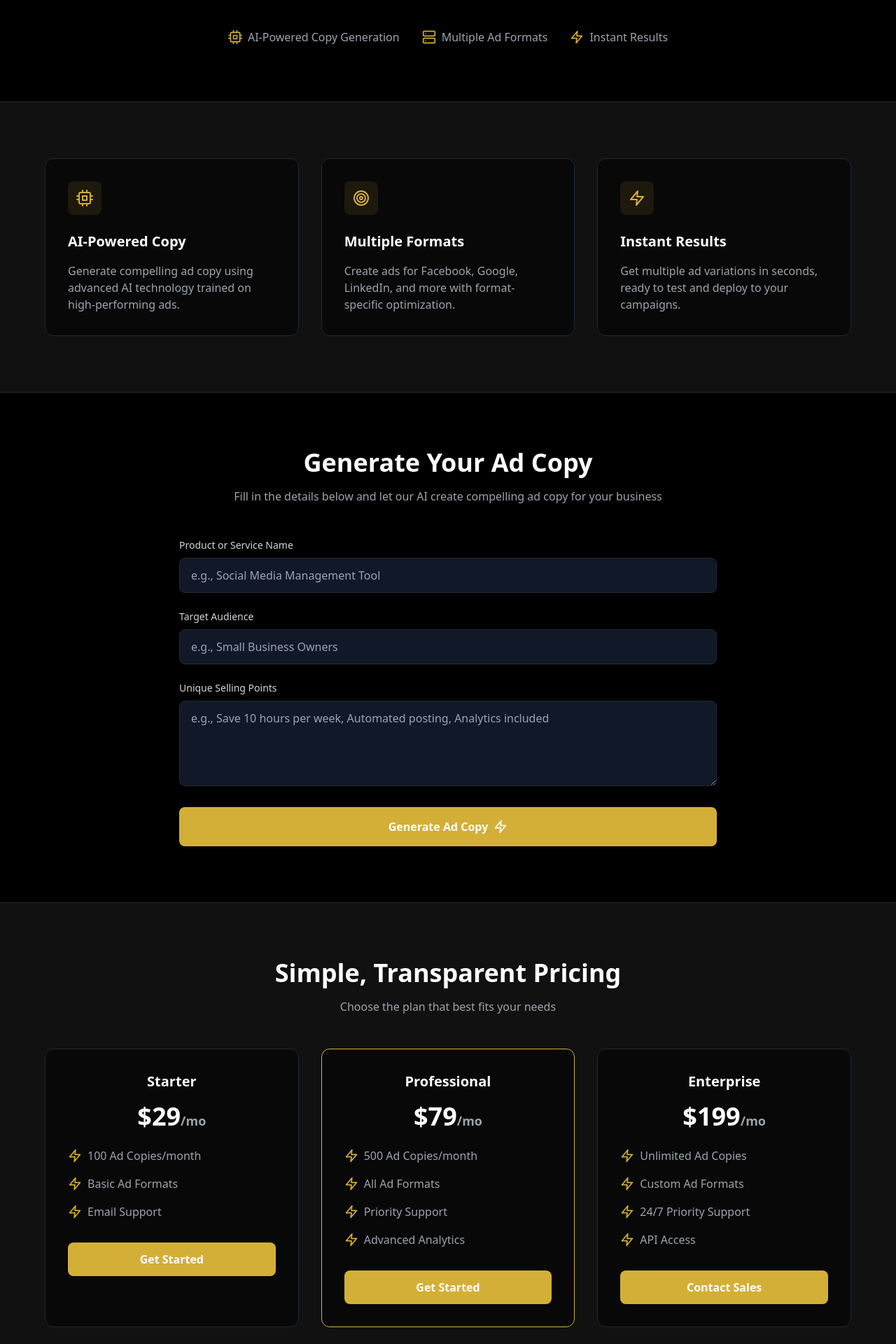
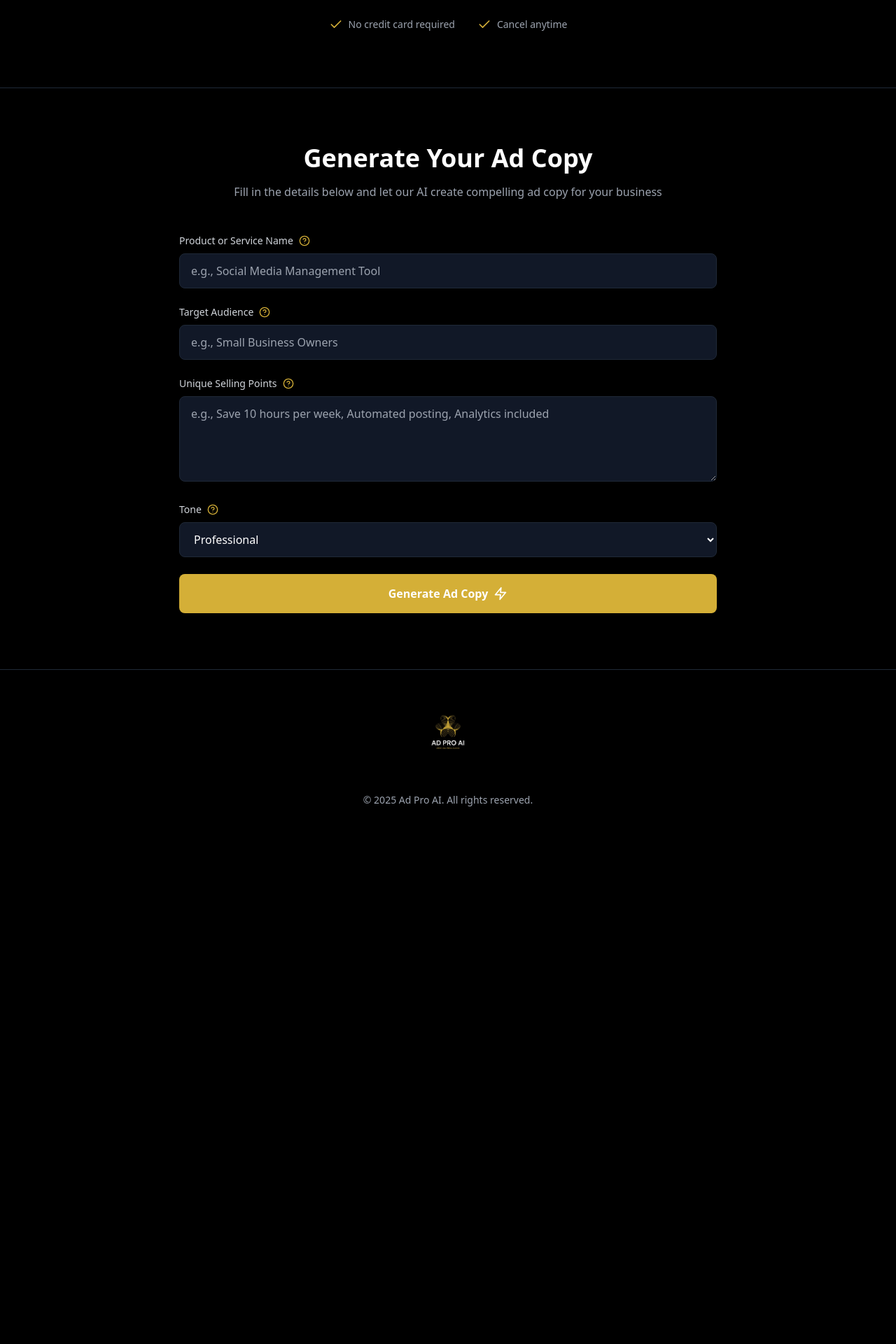
Before and after one commit to DSEGroupdev/adproai, a Next.js app: page / in a window 1280 px wide. Shown: the part 540-2460 px from the top of the page at 70% size. After the commit the page ends 1741 px from the top, so only its background shows below. Built offline with nearby package versions, Linux system fonts and the light colour scheme.

Commit message:
Update design with larger logo and complete dark theme

```diff
--- a/pages/index.js
+++ b/pages/index.js
@@ -3,15 +3,27 @@
 // Force deployment - April 16, 2024 - v2
 import Head from 'next/head'
 import Image from 'next/image'
-import { FiZap, FiCode, FiServer, FiTarget, FiCpu, FiBox } from 'react-icons/fi'
+import { FiZap, FiHelpCircle, FiCopy, FiCheck } from 'react-icons/fi'
 import { useState } from 'react'
 
 export default function Home() {
   const [formData, setFormData] = useState({
     product: '',
     audience: '',
-    usp: ''
+    usp: '',
+    tone: 'professional'
   })
+
+  const [adOutput, setAdOutput] = useState(null)
+  const [isGenerating, setIsGenerating] = useState(false)
+  const [copied, setCopied] = useState(false)
+
+  const tooltips = {
+    product: "What are you selling? Be specific (e.g., 'Social Media Management Software' or 'Online Fitness Coaching')",
+    audience: "Who is your ideal customer? Include demographics, interests, or pain points",
+    usp: "What makes your offering unique? List key benefits or features that set you apart",
+    tone: "How should your ad sound? Choose a tone that resonates with your audience"
+  }
 
   const handleInputChange = (e) => {
     setFormData({
@@ -20,10 +32,32 @@ export default function Home() {
     })
   }
 
-  const handleSubmit = (e) => {
+  const handleSubmit = async (e) => {
     e.preventDefault()
-    // Add form submission logic here
-    console.log('Form submitted:', formData)
+    setIsGenerating(true)
+
+    try {
+      const response = await fetch('/api/generate', {
+        method: 'POST',
+        headers: {
+          'Content-Type': 'application/json',
+        },
+        body: JSON.stringify(formData),
+      })
+
+      const data = await response.json()
+      setAdOutput(data)
+    } catch (error) {
+      console.error('Error generating ad:', error)
+    } finally {
+      setIsGenerating(false)
+    }
+  }
+
+  const copyToClipboard = (text) => {
+    navigator.clipboard.writeText(text)
+    setCopied(true)
+    setTimeout(() => setCopied(false), 2000)
   }
 
   const scrollToForm = () => {
@@ -43,7 +77,7 @@ export default function Home() {
       <nav className="fixed top-0 left-0 right-0 z-50 bg-black/80 backdrop-blur-sm border-b border-gray-800">
         <div className="container mx-auto px-4 py-4">
           <div className="flex items-center justify-between">
-            <div className="relative w-56 h-24">
+            <div className="relative w-[224px] h-[96px]">
               <Image
                 src="/logo.jpg"
                 alt="Ad Pro AI Logo"
@@ -69,64 +103,31 @@ export default function Home() {
             <p className="text-xl text-gray-300 mb-12 max-w-2xl mx-auto leading-relaxed">
               Built for marketers, entrepreneurs, and agencies.<br />No writing skills needed.
             </p>
-            <div className="flex flex-col sm:flex-row gap-4 justify-center items-center mb-12">
+            <div className="flex flex-col sm:flex-row gap-4 justify-center items-center mb-8">
               <button
                 onClick={scrollToForm}
                 className="bg-[#D4AF37] hover:bg-[#C19B2E] text-white font-bold py-4 px-8 rounded-lg transition-all duration-300 transform hover:-translate-y-1 hover:shadow-xl w-full sm:w-auto flex items-center justify-center gap-2"
               >
-                Get Started Now
+                Try it Free
                 <FiZap className="w-5 h-5" />
               </button>
             </div>
-            <div className="flex flex-wrap justify-center gap-8 text-gray-400">
+            <div className="flex flex-wrap justify-center gap-8 text-gray-400 text-sm">
               <div className="flex items-center gap-2">
-                <FiCpu className="text-[#D4AF37] w-5 h-5" />
-                <span>AI-Powered Copy Generation</span>
+                <FiCheck className="text-[#D4AF37] w-5 h-5" />
+                <span>No credit card required</span>
               </div>
               <div className="flex items-center gap-2">
-                <FiServer className="text-[#D4AF37] w-5 h-5" />
-                <span>Multiple Ad Formats</span>
-              </div>
-              <div className="flex items-center gap-2">
-                <FiZap className="text-[#D4AF37] w-5 h-5" />
-                <span>Instant Results</span>
+                <FiCheck className="text-[#D4AF37] w-5 h-5" />
+                <span>Cancel anytime</span>
               </div>
             </div>
           </div>
         </div>
       </section>
 
-      {/* Features Section */}
-      <section className="py-20 bg-[#111] border-b border-gray-800">
-        <div className="container mx-auto px-4">
-          <div className="max-w-6xl mx-auto grid md:grid-cols-3 gap-8">
-            <div className="bg-black/50 p-8 rounded-xl border border-gray-800 hover:border-[#D4AF37] transition-colors">
-              <div className="w-12 h-12 bg-[#D4AF37]/10 rounded-lg flex items-center justify-center mb-6">
-                <FiCpu className="text-[#D4AF37] w-6 h-6" />
-              </div>
-              <h3 className="text-xl font-bold text-white mb-4">AI-Powered Copy</h3>
-              <p className="text-gray-400">Generate compelling ad copy using advanced AI technology trained on high-performing ads.</p>
-            </div>
-            <div className="bg-black/50 p-8 rounded-xl border border-gray-800 hover:border-[#D4AF37] transition-colors">
-              <div className="w-12 h-12 bg-[#D4AF37]/10 rounded-lg flex items-center justify-center mb-6">
-                <FiTarget className="text-[#D4AF37] w-6 h-6" />
-              </div>
-              <h3 className="text-xl font-bold text-white mb-4">Multiple Formats</h3>
-              <p className="text-gray-400">Create ads for Facebook, Google, LinkedIn, and more with format-specific optimization.</p>
-            </div>
-            <div className="bg-black/50 p-8 rounded-xl border border-gray-800 hover:border-[#D4AF37] transition-colors">
-              <div className="w-12 h-12 bg-[#D4AF37]/10 rounded-lg flex items-center justify-center mb-6">
-                <FiZap className="text-[#D4AF37] w-6 h-6" />
-              </div>
-              <h3 className="text-xl font-bold text-white mb-4">Instant Results</h3>
-              <p className="text-gray-400">Get multiple ad variations in seconds, ready to test and deploy to your campaigns.</p>
-            </div>
-          </div>
-        </div>
-      </section>
-
       {/* Ad Copy Generator Form */}
-      <section id="adCopyForm" className="py-20 bg-black border-b border-gray-800">
+      <section id="adCopyForm" className="py-20 bg-black">
         <div className="container mx-auto px-4">
           <div className="max-w-3xl mx-auto">
             <div className="text-center mb-12">
@@ -139,9 +140,17 @@ export default function Home() {
             </div>
             <form onSubmit={handleSubmit} className="space-y-6">
               <div>
-                <label htmlFor="product" className="block text-sm font-medium text-gray-300 mb-2">
+                <div className="flex items-center gap-2 mb-2">
+                  <label htmlFor="product" className="block text-sm font-medium text-gray-300">
                     Product or Service Name
                   </label>
+                  <div className="group relative">
+                    <FiHelpCircle className="text-[#D4AF37] w-4 h-4 cursor-help" />
+                    <div className="absolute bottom-full left-1/2 transform -translate-x-1/2 mb-2 px-3 py-2 bg-gray-900 text-white text-sm rounded-lg opacity-0 group-hover:opacity-100 transition-opacity duration-200 whitespace-nowrap">
+                      {tooltips.product}
+                    </div>
+                  </div>
+                </div>
                 <input
                   type="text"
                   id="product"
@@ -149,12 +158,21 @@ export default function Home() {
                   onChange={handleInputChange}
                   className="w-full px-4 py-3 bg-gray-900 border border-gray-800 rounded-lg focus:ring-2 focus:ring-[#D4AF37] focus:border-transparent text-white"
                   placeholder="e.g., Social Media Management Tool"
+                  required
                 />
               </div>
               <div>
-                <label htmlFor="audience" className="block text-sm font-medium text-gray-300 mb-2">
+                <div className="flex items-center gap-2 mb-2">
+                  <label htmlFor="audience" className="block text-sm font-medium text-gray-300">
                     Target Audience
                   </label>
+                  <div className="group relative">
+                    <FiHelpCircle className="text-[#D4AF37] w-4 h-4 cursor-help" />
+                    <div className="absolute bottom-full left-1/2 transform -translate-x-1/2 mb-2 px-3 py-2 bg-gray-900 text-white text-sm rounded-lg opacity-0 group-hover:opacity-100 transition-opacity duration-200 whitespace-nowrap">
+                      {tooltips.audience}
+                    </div>
+                  </div>
+                </div>
                 <input
                   type="text"
                   id="audience"
@@ -162,12 +180,21 @@ export default function Home() {
                   onChange={handleInputChange}
                   className="w-full px-4 py-3 bg-gray-900 border border-gray-800 rounded-lg focus:ring-2 focus:ring-[#D4AF37] focus:border-transparent text-white"
                   placeholder="e.g., Small Business Owners"
+                  required
                 />
               </div>
               <div>
-                <label htmlFor="usp" className="block text-sm font-medium text-gray-300 mb-2">
+                <div className="flex items-center gap-2 mb-2">
+                  <label htmlFor="usp" className="block text-sm font-medium text-gray-300">
                     Unique Selling Points
                   </label>
+                  <div className="group relative">
+                    <FiHelpCircle className="text-[#D4AF37] w-4 h-4 cursor-help" />
+                    <div className="absolute bottom-full left-1/2 transform -translate-x-1/2 mb-2 px-3 py-2 bg-gray-900 text-white text-sm rounded-lg opacity-0 group-hover:opacity-100 transition-opacity duration-200 whitespace-nowrap">
+                      {tooltips.usp}
+                    </div>
+                  </div>
+                </div>
                 <textarea
                   id="usp"
                   value={formData.usp}
@@ -175,13 +202,41 @@ export default function Home() {
                   rows={4}
                   className="w-full px-4 py-3 bg-gray-900 border border-gray-800 rounded-lg focus:ring-2 focus:ring-[#D4AF37] focus:border-transparent text-white"
                   placeholder="e.g., Save 10 hours per week, Automated posting, Analytics included"
+                  required
                 />
+              </div>
+              <div>
+                <div className="flex items-center gap-2 mb-2">
+                  <label htmlFor="tone" className="block text-sm font-medium text-gray-300">
+                    Tone
+                  </label>
+                  <div className="group relative">
+                    <FiHelpCircle className="text-[#D4AF37] w-4 h-4 cursor-help" />
+                    <div className="absolute bottom-full left-1/2 transform -translate-x-1/2 mb-2 px-3 py-2 bg-gray-900 text-white text-sm rounded-lg opacity-0 group-hover:opacity-100 transition-opacity duration-200 whitespace-nowrap">
+                      {tooltips.tone}
+                    </div>
+                  </div>
+                </div>
+                <select
+                  id="tone"
+                  value={formData.tone}
+                  onChange={handleInputChange}
+                  className="w-full px-4 py-3 bg-gray-900 border border-gray-800 rounded-lg focus:ring-2 focus:ring-[#D4AF37] focus:border-transparent text-white"
+                  required
+                >
+                  <option value="professional">Professional</option>
+                  <option value="friendly">Friendly</option>
+                  <option value="casual">Casual</option>
+                  <option value="persuasive">Persuasive</option>
+                  <option value="urgent">Urgent</option>
+                </select>
               </div>
               <button
                 type="submit"
-                className="w-full bg-[#D4AF37] hover:bg-[#C19B2E] text-white font-bold py-4 px-8 rounded-lg transition-all duration-300 transform hover:-translate-y-1 hover:shadow-xl flex items-center justify-center gap-2"
+                disabled={isGenerating}
+                className="w-full bg-[#D4AF37] hover:bg-[#C19B2E] text-white font-bold py-4 px-8 rounded-lg transition-all duration-300 transform hover:-translate-y-1 hover:shadow-xl flex items-center justify-center gap-2 disabled:opacity-50 disabled:cursor-not-allowed"
               >
-                Generate Ad Copy
+                {isGenerating ? 'Generating...' : 'Generate Ad Copy'}
                 <FiZap className="w-5 h-5" />
               </button>
             </form>
@@ -189,98 +244,67 @@ export default function Home() {
         </div>
       </section>
 
-      {/* Pricing Section */}
-      <section className="py-20 bg-[#111] border-b border-gray-800">
+      {/* Ad Output Section */}
+      {adOutput && (
+        <section className="py-20 bg-gray-900">
           <div className="container mx-auto px-4">
-          <div className="text-center mb-12">
-            <h2 className="text-3xl md:text-4xl font-bold text-white mb-4">
-              Simple, Transparent Pricing
-            </h2>
-            <p className="text-gray-400">
-              Choose the plan that best fits your needs
-            </p>
+            <div className="max-w-3xl mx-auto">
+              <div className="bg-black p-8 rounded-xl border border-gray-800">
+                <div className="space-y-6">
+                  <div>
+                    <h3 className="text-sm font-medium text-gray-400 mb-2">Headline</h3>
+                    <p className="text-xl font-bold text-white">{adOutput.headline}</p>
                   </div>
-          <div className="max-w-6xl mx-auto grid md:grid-cols-3 gap-8">
-            <div className="bg-black/50 p-8 rounded-xl border border-gray-800 hover:border-[#D4AF37] transition-colors">
-              <div className="text-center">
-                <h3 className="text-xl font-bold text-white mb-4">Starter</h3>
-                <div className="text-4xl font-bold text-white mb-6">$29<span className="text-lg text-gray-400">/mo</span></div>
-                <ul className="space-y-4 mb-8">
-                  <li className="text-gray-400 flex items-center gap-2">
-                    <FiZap className="text-[#D4AF37] w-5 h-5" />
-                    <span>100 Ad Copies/month</span>
-                  </li>
-                  <li className="text-gray-400 flex items-center gap-2">
-                    <FiZap className="text-[#D4AF37] w-5 h-5" />
-                    <span>Basic Ad Formats</span>
-                  </li>
-                  <li className="text-gray-400 flex items-center gap-2">
-                    <FiZap className="text-[#D4AF37] w-5 h-5" />
-                    <span>Email Support</span>
-                  </li>
-                </ul>
-                <button className="w-full bg-[#D4AF37] hover:bg-[#C19B2E] text-white font-bold py-3 px-6 rounded-lg transition-all duration-300">
-                  Get Started
-                </button>
+                  <div>
+                    <h3 className="text-sm font-medium text-gray-400 mb-2">Ad Copy</h3>
+                    <p className="text-white">{adOutput.body}</p>
                   </div>
+                  <div>
+                    <h3 className="text-sm font-medium text-gray-400 mb-2">Call to Action</h3>
+                    <p className="text-white">{adOutput.cta}</p>
                   </div>
-            <div className="bg-black/50 p-8 rounded-xl border border-[#D4AF37] transform hover:scale-105 transition-all duration-300">
-              <div className="text-center">
-                <h3 className="text-xl font-bold text-white mb-4">Professional</h3>
-                <div className="text-4xl font-bold text-white mb-6">$79<span className="text-lg text-gray-400">/mo</span></div>
-                <ul className="space-y-4 mb-8">
-                  <li className="text-gray-400 flex items-center gap-2">
-                    <FiZap className="text-[#D4AF37] w-5 h-5" />
-                    <span>500 Ad Copies/month</span>
-                  </li>
-                  <li className="text-gray-400 flex items-center gap-2">
-                    <FiZap className="text-[#D4AF37] w-5 h-5" />
-                    <span>All Ad Formats</span>
-                  </li>
-                  <li className="text-gray-400 flex items-center gap-2">
-                    <FiZap className="text-[#D4AF37] w-5 h-5" />
-                    <span>Priority Support</span>
-                  </li>
-                  <li className="text-gray-400 flex items-center gap-2">
-                    <FiZap className="text-[#D4AF37] w-5 h-5" />
-                    <span>Advanced Analytics</span>
-                  </li>
-                </ul>
-                <button className="w-full bg-[#D4AF37] hover:bg-[#C19B2E] text-white font-bold py-3 px-6 rounded-lg transition-all duration-300">
-                  Get Started
-                </button>
-              </div>
-            </div>
-            <div className="bg-black/50 p-8 rounded-xl border border-gray-800 hover:border-[#D4AF37] transition-colors">
-              <div className="text-center">
-                <h3 className="text-xl font-bold text-white mb-4">Enterprise</h3>
-                <div className="text-4xl font-bold text-white mb-6">$199<span className="text-lg text-gray-400">/mo</span></div>
-                <ul className="space-y-4 mb-8">
-                  <li className="text-gray-400 flex items-center gap-2">
-                    <FiZap className="text-[#D4AF37] w-5 h-5" />
-                    <span>Unlimited Ad Copies</span>
-                  </li>
-                  <li className="text-gray-400 flex items-center gap-2">
-                    <FiZap className="text-[#D4AF37] w-5 h-5" />
-                    <span>Custom Ad Formats</span>
-                  </li>
-                  <li className="text-gray-400 flex items-center gap-2">
-                    <FiZap className="text-[#D4AF37] w-5 h-5" />
-                    <span>24/7 Priority Support</span>
-                  </li>
-                  <li className="text-gray-400 flex items-center gap-2">
-                    <FiZap className="text-[#D4AF37] w-5 h-5" />
-                    <span>API Access</span>
-                  </li>
-                </ul>
-                <button className="w-full bg-[#D4AF37] hover:bg-[#C19B2E] text-white font-bold py-3 px-6 rounded-lg transition-all duration-300">
-                  Contact Sales
+                  <button
+                    onClick={() => copyToClipboard(`${adOutput.headline}\n\n${adOutput.body}\n\n${adOutput.cta}`)}
+                    className="flex items-center gap-2 px-4 py-2 bg-gray-800 hover:bg-gray-700 text-white rounded-lg transition-colors"
+                  >
+                    {copied ? (
+                      <>
+                        <FiCheck className="w-4 h-4" />
+                        Copied!
+                      </>
+                    ) : (
+                      <>
+                        <FiCopy className="w-4 h-4" />
+                        Copy to Clipboard
+                      </>
+                    )}
                   </button>
                 </div>
               </div>
             </div>
           </div>
         </section>
+      )}
+
+      {/* Footer */}
+      <footer className="py-12 bg-black border-t border-gray-800">
+        <div className="container mx-auto px-4">
+          <div className="flex flex-col items-center">
+            <div className="relative w-[224px] h-[96px] mb-8">
+              <Image
+                src="/logo.jpg"
+                alt="Ad Pro AI Logo"
+                fill
+                style={{ objectFit: 'contain' }}
+                priority
+              />
+            </div>
+            <p className="text-gray-400 text-sm">
+              © {new Date().getFullYear()} Ad Pro AI. All rights reserved.
+            </p>
+          </div>
+        </div>
+      </footer>
     </div>
   )
 }
```
Lines whose indentation alone changed are shown as unchanged.
